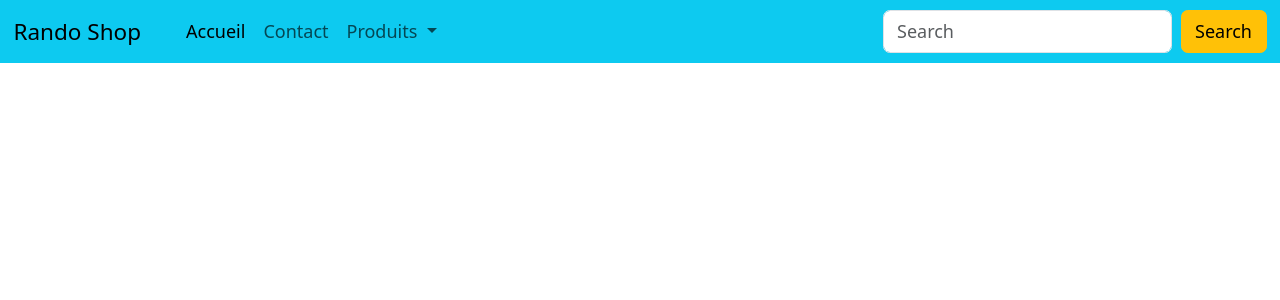
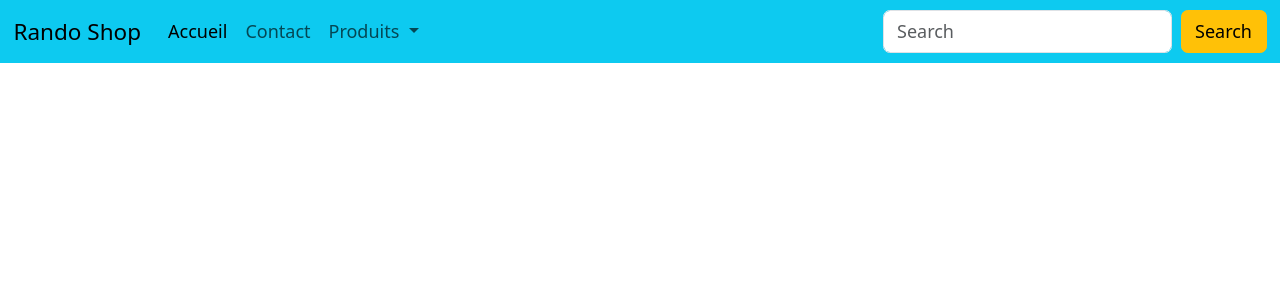
Before and after one commit to MaximePolese/projetphp_v2, a PHP site: page /templates/header.php in a window 1280 px wide. Shown: the top 300 px of the page. Run offline with PHP 8.4, Linux system fonts and the light colour scheme.

Commit message:
remise en forme terminé

```diff
--- a/CSS/style.css
+++ b/CSS/style.css
@@ -14,9 +14,6 @@ html {
 .container {
     max-width: var(--width-site);
     margin: 0 auto;
-    display: grid;
-    grid-template-columns: 1fr 1fr 1fr;
-    gap: 1rem;
 }
 
 .productName{
--- a/templates/footer.php
+++ b/templates/footer.php
@@ -9,9 +9,9 @@
             <a class="px-2" href="#">Gestion des cookies</a>
         </div>
         <div class="d-flex align-self-center">
-            <a class="px-2" href="https://fr-fr.facebook.com/"><img src="../icons/facebook.png" alt="facebook" width="30"></a>
-            <a href="https://www.instagram.com/"><img src="../icons/instagram.png" alt="instagram" width="30"></a>
-            <a class="px-2" href="https://www.tiktok.com/"><img src="../icons/tiktok.png" alt="tiktok" width="30"></a>
+            <a class="px-2" href="https://fr-fr.facebook.com/"><img src="icons/facebook.png" alt="facebook" width="30"></a>
+            <a href="https://www.instagram.com/"><img src="icons/instagram.png" alt="instagram" width="30"></a>
+            <a class="px-2" href="https://www.tiktok.com/"><img src="icons/tiktok.png" alt="tiktok" width="30"></a>
         </div>
     </div>
 </footer>
--- a/templates/header.php
+++ b/templates/header.php
@@ -5,10 +5,10 @@
     <meta name="viewport"
           content="width=device-width, user-scalable=no, initial-scale=1.0">
     <meta http-equiv="X-UA-Compatible" content="ie=edge">
-    <link rel="stylesheet" href="../CSS/reset.css">
+    <link rel="stylesheet" href="CSS/reset.css">
     <link href="https://cdn.jsdelivr.net/npm/bootstrap@5.3.1/dist/css/bootstrap.min.css" rel="stylesheet"
           integrity="sha384-4bw+/aepP/YC94hEpVNVgiZdgIC5+VKNBQNGCHeKRQN+PtmoHDEXuppvnDJzQIu9" crossorigin="anonymous">
-    <link rel="stylesheet" href="../CSS/style.css">
+    <link rel="stylesheet" href="CSS/style.css">
     <title>Rando Shop</title>
 </head>
 <body>
```
Also changed, not shown: templates/product.php (line endings or trailing spaces).
